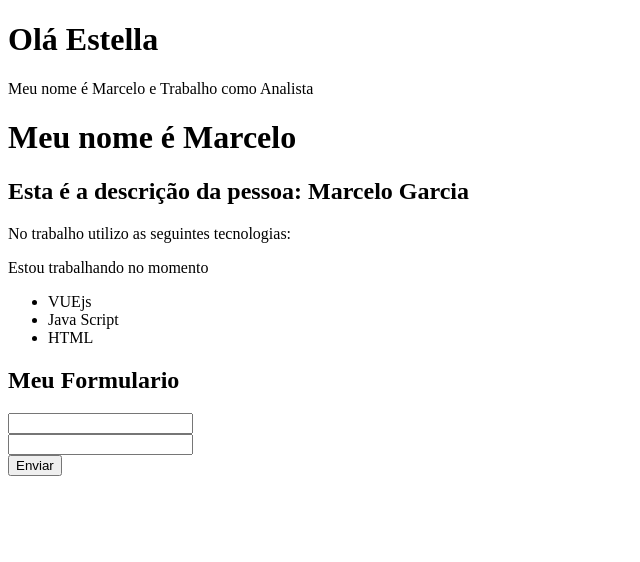
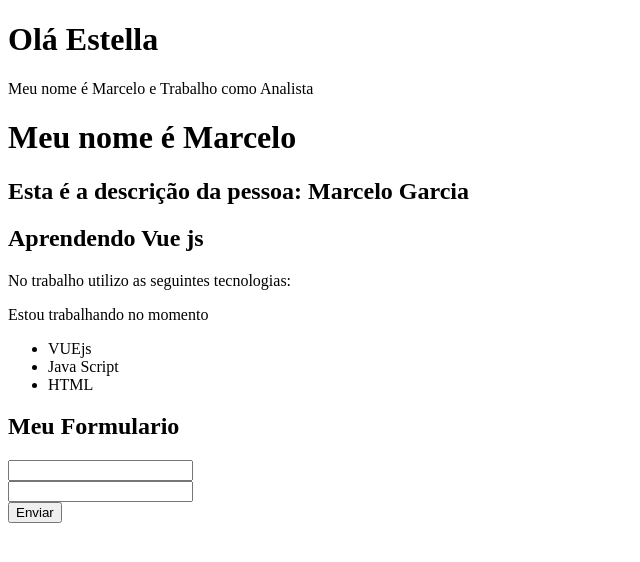
Before and after one commit to marcelogarciass/2_projeto_vue, a Vue app: page / in a window 1280 px wide. Shown: the top 562 px of the page, without its empty margins (0-640 px from the left). Built offline with nearby package versions, Linux system fonts and the light colour scheme.

Commit message:
correção-1

```diff
--- a/src/components/Info.vue
+++ b/src/components/Info.vue
@@ -1,5 +1,6 @@
 <template>
     <div>
+        <h2>Aprendendo Vue js</h2>
         <p>No trabalho utilizo as seguintes tecnologias:</p>
         <p v-if="esta_trabalhando" > Estou trabalhando no momento</p>
         <p v-else>Preciso me recolocar no mercado</p>
```
